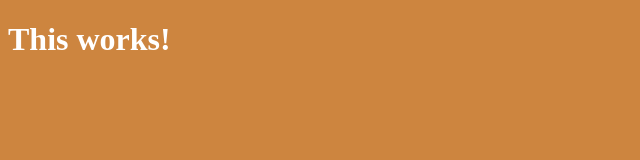
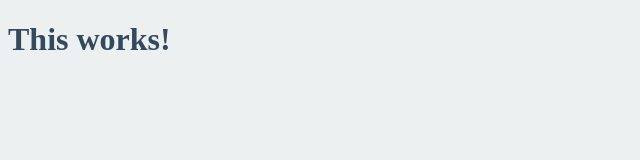
Before and after one commit to jiun-dev/files, a plain HTML site: page index.html in a window 1280 px wide. Shown: the whole page, without its empty margins (0-640 px from the left). Drawn offline with Linux system fonts and the light colour scheme.

Commit message:
Update index.css

```diff
--- a/index.css
+++ b/index.css
@@ -1,7 +1,7 @@
 body {
-    background-color:peru ;
+    background-color:#ecf0f1 ;
 }
 
 h1 {
-    color: white;
+    color: #34495e;
 }
```
